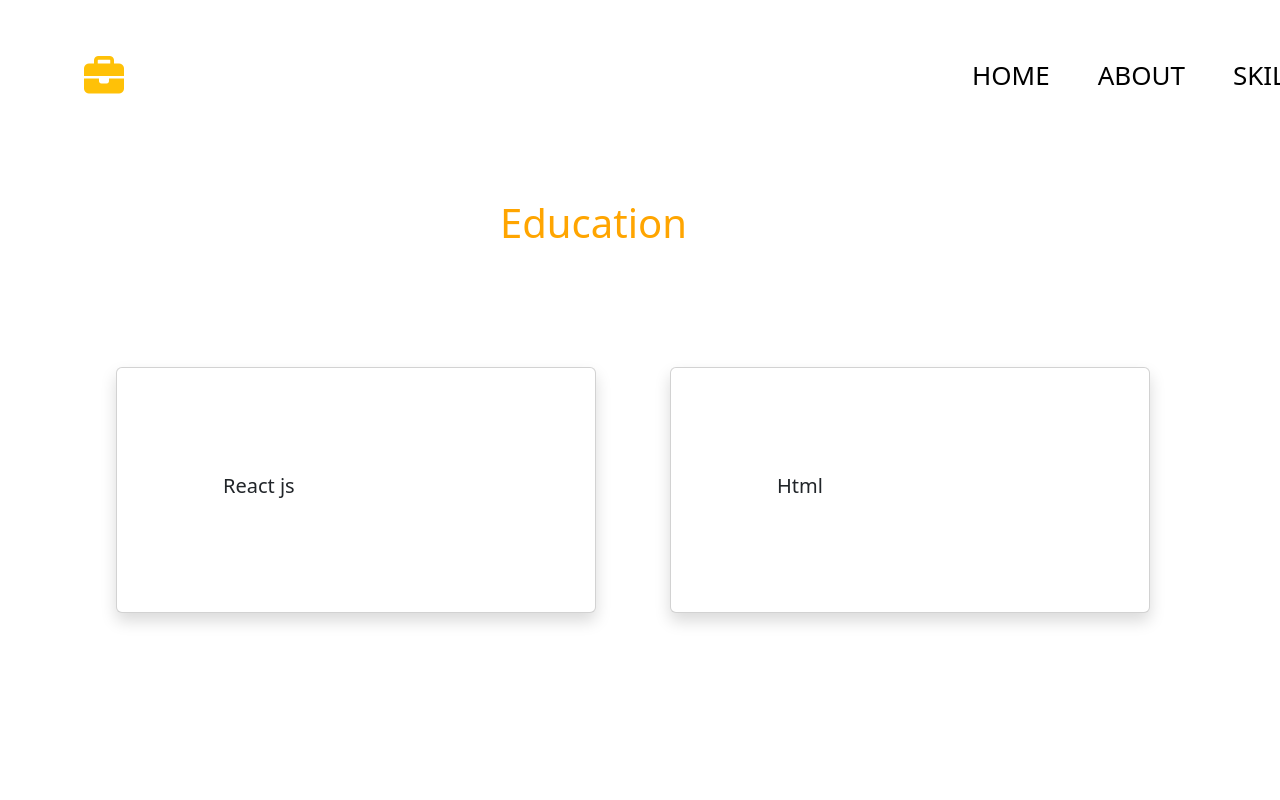
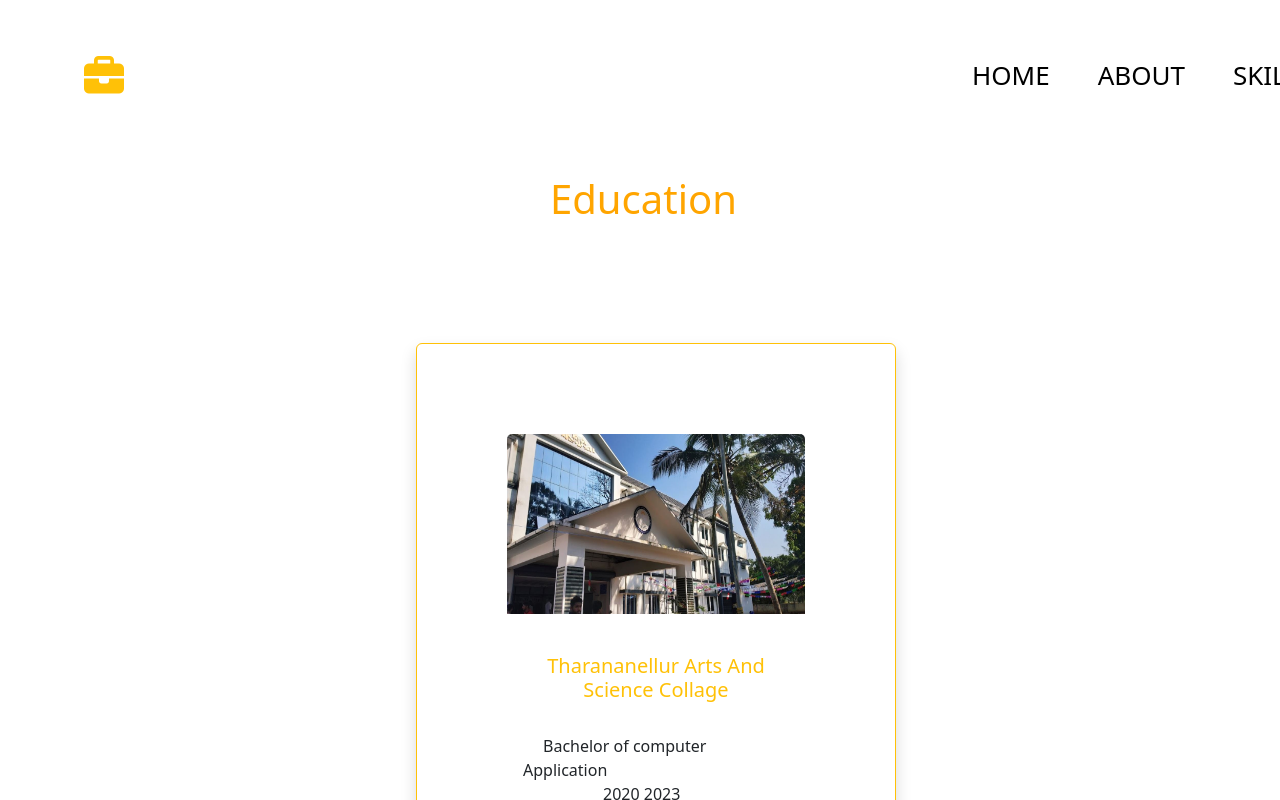
Before and after one commit to amrutha-ranjakumar/MyPortfolio, a React (Create React App) app: page /education in a window 1280 px wide. Shown: the top 800 px of the page. Built offline with nearby package versions, Linux system fonts and the light colour scheme.

Commit message:
portfolio react project

```diff
--- a/src/pages/Education.jsx
+++ b/src/pages/Education.jsx
@@ -3,63 +3,46 @@
 import Card from 'react-bootstrap/Card';
 import { Row } from 'react-bootstrap'
 import { Col } from 'react-bootstrap'
+import education1 from '../assets/Tharanaellur_Arts__Science_clg_BANNER.jpeg'
 
 function Education() {
   return (
     <>
-
       <div className='d-flex  mb-5 justify-align-center align-items-center'>
-
-        <h1 className='mt-5' style={{ marginLeft: "500px", color: "orange" }}>Education</h1>
+        <h1 className='mt-4' style={{ marginLeft: "550px", color: "orange" }}>Education</h1>
       </div>
-
-        {/* <h4 className='text-warning' style={{ marginLeft: "300px", marginTop: "10px" }}><i class="fa-solid fa-bullseye"></i> BACHELOR OF COMPUTER APPLICATION 2020-2023</h4>
-        <h7 style={{ marginLeft: "400px", marginTop: "10px" }}>University of Calicut
-        </h7>
-        <h6 style={{ marginLeft: "400px", marginTop: "10px" }}>Tharananellur Arts and Science College, Thanissery, Thrissur</h6>
-        <h4 className='text-warning' style={{ marginLeft: "300px", marginTop: "10px" }}><i class="fa-solid fa-bullseye"></i> HIGHER SECONDARY EDUCATION 2018-2019
-        </h4>
-        <h6 style={{ marginLeft: "400px", marginTop: "10px" }}>G.M.G.H.S.S Irinjalakuda, Thrissur
-        </h6>
-        <h4 className='text-warning' style={{ marginLeft: "300px", marginTop: "10px" }}><i class="fa-solid fa-bullseye"></i> HIGH SCHOOL 2017-2018
-        </h4>
-        <h6 style={{ marginLeft: "400px", marginTop: "10px" }}>Sreekrisha higher secondary school Anandapuram, Thrissur</h6> */}
-      <div className='container mb-5 p-3 fixed' style={{ marginLeft: "100px" }}>
-          <div className='row '>
+      <div className='container mb-5 p-3 fixed ' style={{ marginLeft: "400px" }}>
+        <div >
 
           <Row  >
-              <Col >
-                <Card className='card shadow mt-5' style={{ width: '30rem', padding: "90px" }}>
-                  {/* <Card.Img variant="top" src={image1} height={'180px'} /> */}
+            <Col  >
+              <Card className='card shadow mt-5 border border-warning' style={{ width: '30rem', padding: "90px" }}>
+                <Card.Img variant="top" src={education1} height={'180px'} />
+
                 <Card.Body>
-                    <Card.Title>React js</Card.Title>
+
+                  <br />
+                  <h5 className='text-warning' style={{ textAlign: "center" }}>Tharananellur Arts And Science Collage</h5>
+                  <br />
+                  <h9 style={{ marginLeft: "20px" }}>Bachelor of computer Application</h9>
+                  <br />
+                  <h9 style={{ marginLeft: "80px" }}>2020 2023</h9>
                 </Card.Body>
               </Card>
             </Col>
-
+            {/*
               <Col>
                 <Card className='card shadow mt-5' style={{ width: '30rem', padding: "90px" }}>
+                <img alt="Your Image" className="image"  />
                   {/* <Card.Img variant="top" src={image2} height={'180px'} /> */}
-                  <Card.Body>
+            {/* <Card.Body>
                     <Card.Title>Html</Card.Title>
                  </Card.Body>
                 </Card>
-              </Col>
-
-
-
+              </Col> */}
           </Row>
-
-
-
-
         </div>
-
-
       </div>
-
-
-
     </>
   )
 }
--- a/src/pages/Skill.jsx
+++ b/src/pages/Skill.jsx
@@ -24,7 +24,7 @@
 
         </div>
         <div className='text-warning d-flex mb-5 p-5 '>
-          <h1 style={{ marginLeft: "500px" ,marginTop:"500px"}}>Skill</h1>
+          <h1 style={{ marginLeft: "500px" ,marginTop:"100px"}}>Skill</h1>
         </div>
         <div className='container mb-5 p-3 fixed' style={{ marginLeft: "100px" }}>
           <div className='row '>
```
Also changed, not shown: src/assets/Tharanaellur_Arts__Science_clg_BANNER.jpeg (added). Lines whose indentation alone changed are shown as unchanged.
